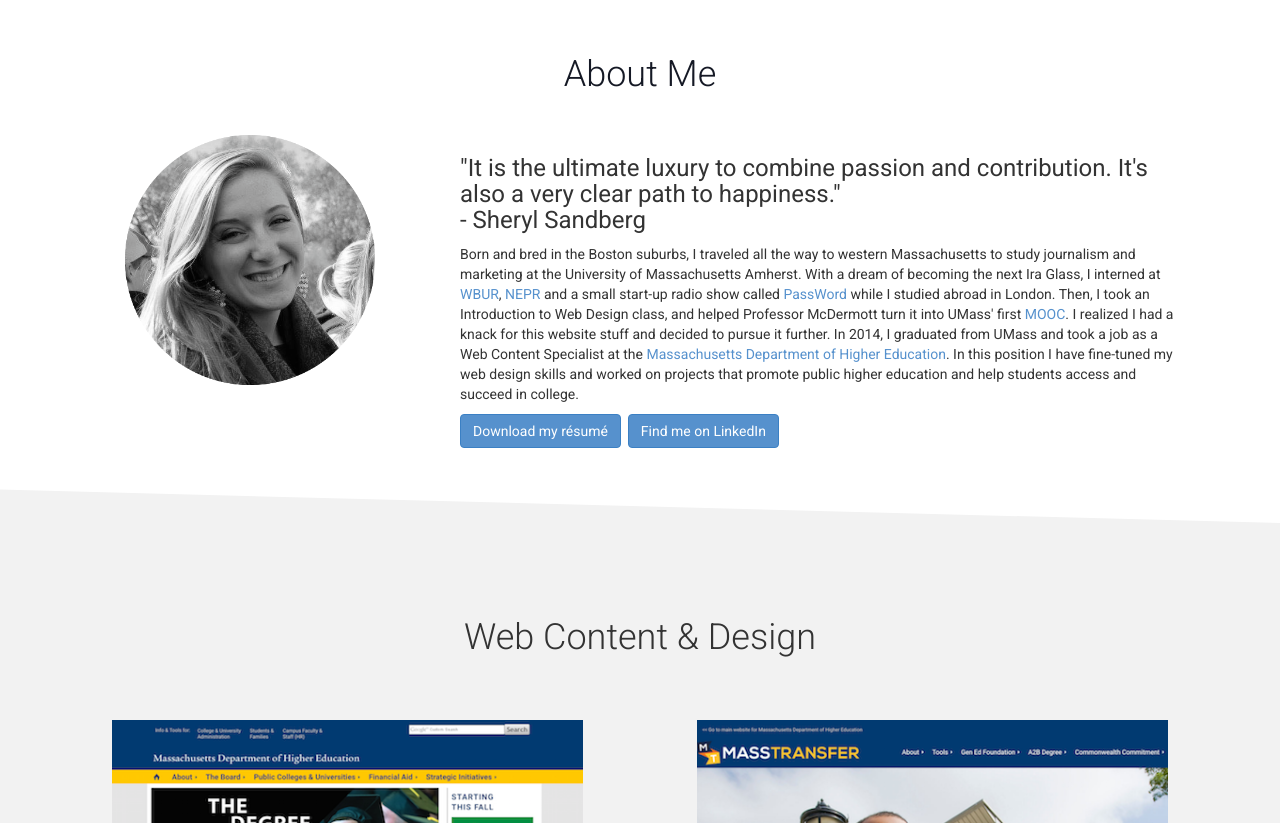
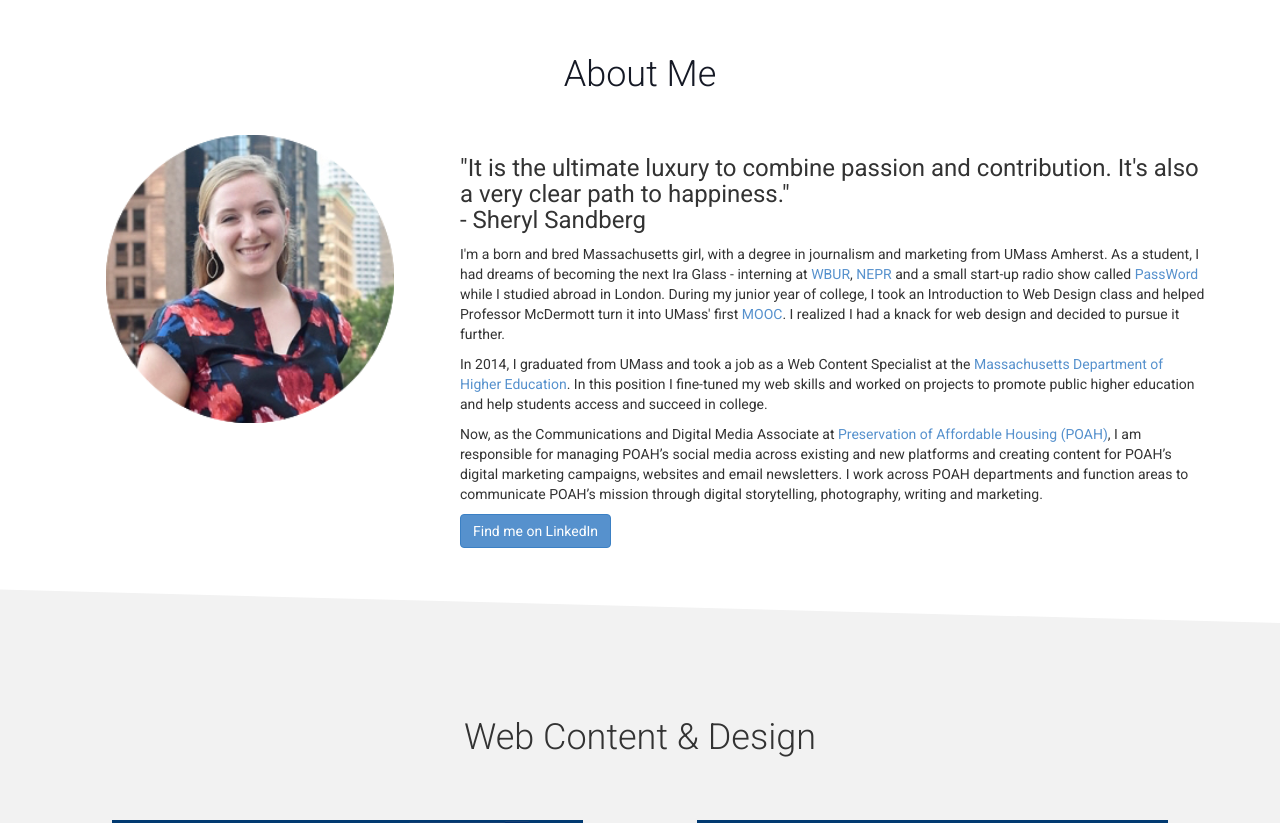
Before and after one commit to michellemwoodward/michellemwoodward.github.io, a plain HTML site: page index.html in a window 1280 px wide. Shown: the part 840-1663 px from the top of the page. Drawn offline with nearby package versions, Linux system fonts and the light colour scheme.

Commit message:
new headshot and about summary

```diff
--- a/index.html
+++ b/index.html
@@ -103,15 +103,16 @@
                     <p>&nbsp;</p>
             <div class="row">
                 <div class="col-md-4" >
-                    <img src="images/headshot-1.png" width="250" height="250">
+                    <img src="images/headshot_cropped.png" width="80%" >
                 </div>
-                <div class="col-md-8" style="text-align: left; padding-right:40px;">
+                <div class="col-md-8" style="text-align: left; padding-right:20px;">
                     <h3>"It is the ultimate luxury to combine passion and contribution. It's also a very clear path to happiness." <Br>
                     - Sheryl Sandberg</h3>
-                    <p>Born and bred in the Boston suburbs, I traveled all the way to western Massachusetts to study journalism and marketing at the University of Massachusetts Amherst. With a dream of becoming the next Ira Glass, I interned at <a href="http://www.wbur.org/" target="_blank">WBUR</a>, <a href="http://nepr.net/">NEPR</a> and a small start-up radio show called <a href="http://www.futureintelligence.co.uk/fis-password-radio-show/">PassWord</a> while I studied abroad in London. Then, I took an Introduction to Web Design class, and helped Professor McDermott turn it into UMass' first <a href="http://www.umass.edu/journalism/mooc/about.html" target="_blank">MOOC</a>. I realized I had a knack for this website stuff and decided to pursue it further. In 2014, I graduated from UMass and took a job as a Web Content Specialist at the <a href="http://www.mass.edu/" target="_blank">Massachusetts Department of Higher Education</a>. In this position I have fine-tuned my web design skills and worked on projects that promote public higher education and help students access and succeed in  college.</p><!--
+                    <p>I'm a born and bred Massachusetts girl, with a degree in journalism and marketing from UMass Amherst. As a student, I had dreams of becoming the next Ira Glass - interning at <a href="http://www.wbur.org/" target="_blank">WBUR</a>, <a href="http://nepr.net/">NEPR</a> and a small start-up radio show called <a href="http://www.futureintelligence.co.uk/fis-password-radio-show/">PassWord</a> while I studied abroad in London. During my junior year of college, I took an Introduction to Web Design class and helped Professor McDermott turn it into UMass' first <a href="http://www.umass.edu/journalism/mooc/about.html" target="_blank">MOOC</a>. I realized I had a knack for web design and decided to pursue it further.</p>
+                    <p>In 2014, I graduated from UMass and took a job as a Web Content Specialist at the <a href="http://www.mass.edu/" target="_blank">Massachusetts Department of Higher Education</a>. In this position I fine-tuned my web skills and worked on projects to promote public higher education and help students access and succeed in college. </p>
+                    <p>Now, as the Communications and Digital Media Associate at <a href="http://www.poah.org" target="_blank">Preservation of Affordable Housing (POAH)</a>, I am responsible for managing POAH’s social media across existing and new platforms and creating content for POAH’s digital marketing campaigns, websites and email newsletters. I work across POAH departments and function areas to communicate POAH’s mission through digital storytelling, photography, writing and marketing.</p>
 
-                    <p>I credit UMass Amherst with sparking my curiosity, teaching me about the world and giving me the opportunity to lead. It was there that I fell in love with journalism and began exploring different ways of telling a story, from broadcast television at UVC-TV19 to public radio at WBUR and NEPR. I graduated with a degree in marketing and journalism in 2014, and from there I set out to find a job that both challenged and inspired me. I began working at the Massachusetts Department of Higher Education, where I now work to promote public higher education and initiatives that help students enroll and graduate from college. </p>-->
-                    <a class="btn btn-primary" href="documents/Resume-January2017.pdf" target="_blank">Download my résumé</a> &nbsp;<a class="btn btn-primary" href="https://www.linkedin.com/in/michellemwoodward" target="_blank">Find me on LinkedIn</a>
+                    <a class="btn btn-primary" href="https://www.linkedin.com/in/michellemwoodward" target="_blank">Find me on LinkedIn</a>
                 </div>
             </div>
         </div>
```
Also changed, not shown: images/Headshot_cropped.png (added), 1 other file.
